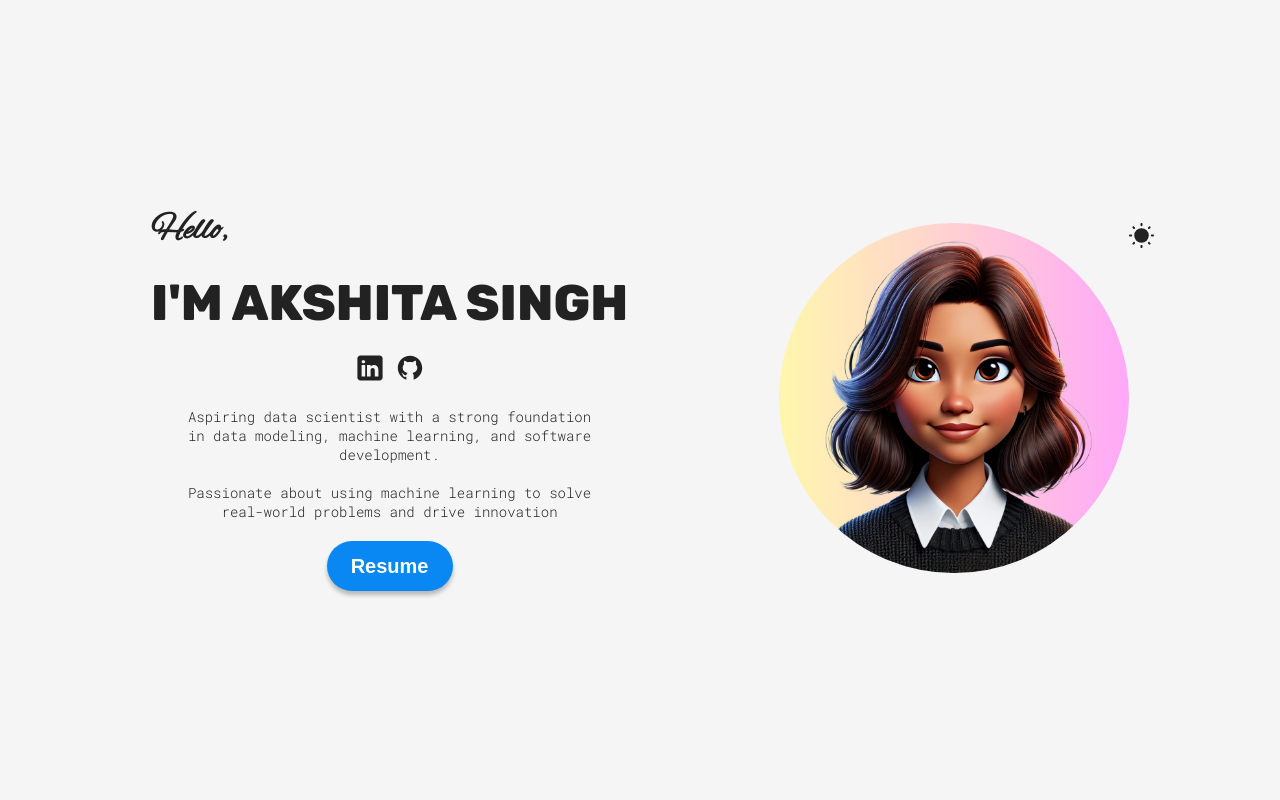
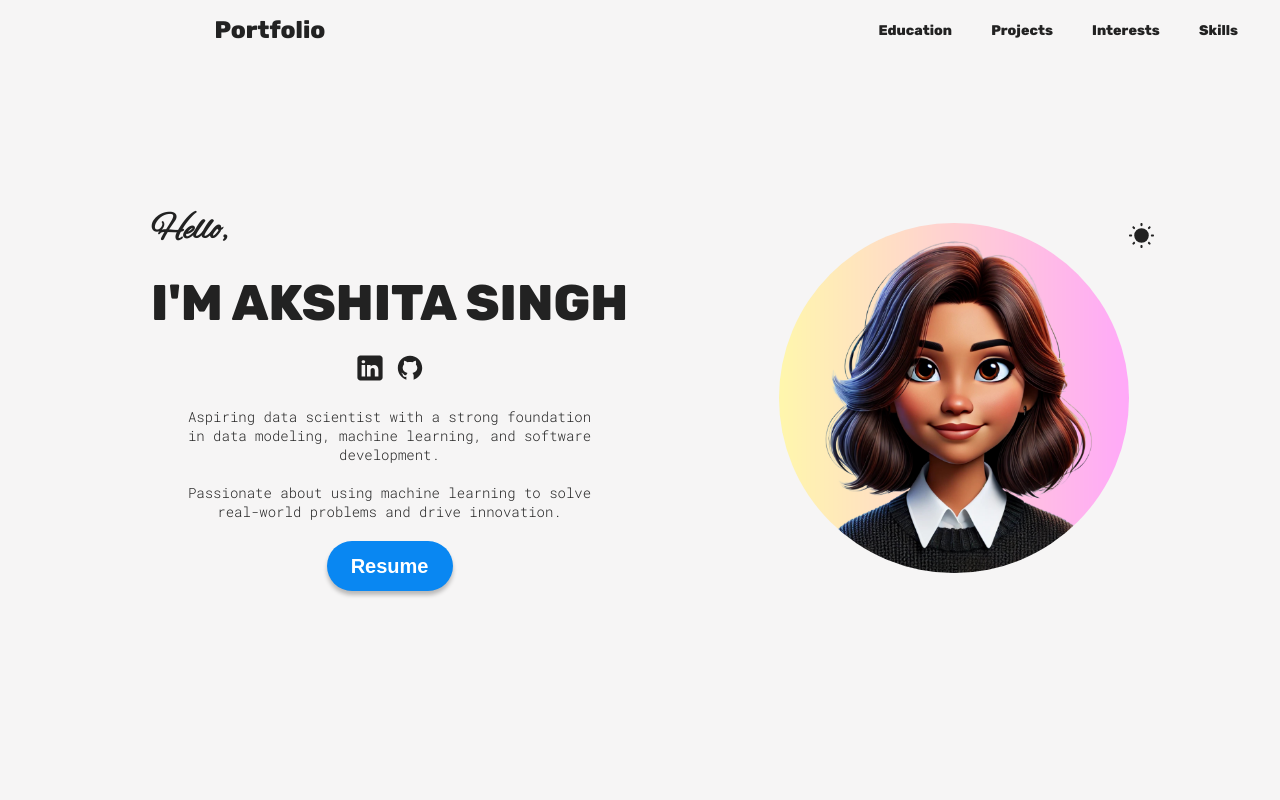
Before and after one commit to akshita-singh-2000/portfolio-website-react, a React (Vite) app: page / in a window 1280 px wide. Shown: the top 800 px of the page. Built offline with nearby package versions, Linux system fonts and the light colour scheme.

Commit message:
Updates on the flow

```diff
--- a/src/App.jsx
+++ b/src/App.jsx
@@ -4,7 +4,6 @@ import Projects from './sections/MyProjects/Projects'
 import Skills from './sections/Skills/Skills';
 import Interests from './sections/Interest/Interest';
 import Education from './sections/Education/Education';
-import Contact from './sections/Contact/Contact';
 
 // Components
 function App() {
@@ -15,7 +14,6 @@ function App() {
       <Projects/>
       <Interests />
       <Skills />
-      <Contact />
 
     </>
   );
--- a/src/sections/Intro/Intro.jsx
+++ b/src/sections/Intro/Intro.jsx
@@ -1,4 +1,4 @@
-
+import React, { useState } from 'react';
 import styles from './introStyle.module.css';
 import introImg from '../../assets/Profile-pic1.png';
 import sun from '../../assets/sun.svg';
@@ -9,9 +9,13 @@ import linkedinDark from '../../assets/linkedin-dark.svg';
 import githubDark from '../../assets/github-dark.svg';
 import CV from '../../assets/Akshita_Singh_Resume.pdf';
 import { useTheme } from '../../common/ThemeContext';
+import { X, Menu } from 'lucide-react'; // Ensure these icons are imported correctly
 
 function Intro() {
-    const {theme, toggleTheme} = useTheme();
+    const { theme, toggleTheme } = useTheme();
+    const [isMenuOpen, setIsMenuOpen] = useState(false);
+
+    const toggleMenu = () => setIsMenuOpen(!isMenuOpen);
 
     const themeIcon = theme === 'light' ? sun : moon;
     const linkedinIcon = theme === 'light' ? linkedinLight : linkedinDark;
@@ -19,33 +23,43 @@ function Intro() {
 
     return (
         <section id="intro" className={styles.container}>
-            <div className='styles.colorModeContainer'>
-                <img className={styles.intro} src={introImg} alt='Profile Picture of Akshita Singh'></img>
-                <img className={styles.colorMode} src={themeIcon} alt='Color mode icon' onClick={toggleTheme}/>
+            <nav className={`${styles.navbar} ${styles[theme]}`}>
+                <a href="/" className={styles.navbar_title}>Portfolio</a>
+                <div className={`${styles.navbar_menu} ${isMenuOpen ? styles.active : ''}`}>
+                    <ul className={styles.navbar_menu_items}>
+                        {['Education', 'Projects', 'Interests', 'Skills'].map((item) => (
+                            <li key={item}>
+                                <a href={`#${item}`} onClick={toggleMenu}>{item}</a>
+                            </li>
+                        ))}
+                    </ul>
+                </div>
+                <button className={styles.menu_toggle} onClick={toggleMenu}>
+                    {isMenuOpen ? <X size={24} /> : <Menu size={24} />}
+                </button>
+            </nav>
+            <div className={styles.colorModeContainer}>
+                <img className={styles.intro} src={introImg} alt='Profile of Akshita Singh' />
+                <img className={styles.colorMode} src={themeIcon} alt='Toggle color mode' onClick={toggleTheme} />
             </div>
             <div className={styles.info}>
-                <h2>
-                    Hello, <br/>
-                </h2>
-                <h1>I'm Akshita Singh
-                </h1>
+                <h2>Hello,<br /></h2>
+                <h1>I'm Akshita Singh</h1>
                 <span>
-                    <a href='https://www.linkedin.com/in/singh-akshi/' target='_blank'>
-                        <img src={linkedinIcon} alt='Linekdin icon'/>
+                    <a href='https://www.linkedin.com/in/singh-akshi/' target='_blank' rel="noopener noreferrer">
+                        <img src={linkedinIcon} alt='LinkedIn profile' />
                     </a>
-                    <a href='https://github.com/akshita-singh-2000' target='_blank'>
-                        <img src={githubIcon} alt='Github icon'/>
+                    <a href='https://github.com/akshita-singh-2000' target='_blank' rel="noopener noreferrer">
+                        <img src={githubIcon} alt='GitHub profile' />
                     </a>
-                    {/* <a href="mailto:singh.akshi@northeastern.edu">
-                        <img src={outlookIcon} alt="Outlook Email Icon"/>
-                    </a> */}
                 </span>
-                <p className={styles.description}> Aspiring data scientist with a strong foundation in data modeling, machine learning, and software development.
-                    <br/><br/>Passionate about using machine learning to solve real-world problems and drive innovation</p>
+                <p className={styles.description}>
+                    Aspiring data scientist with a strong foundation in data modeling, machine learning, and software development.
+                    <br /><br />
+                    Passionate about using machine learning to solve real-world problems and drive innovation.
+                </p>
                 <a href={CV} download>
-                    <button className="hover">
-                        Resume
-                    </button>
+                    <button className="hover">Resume</button>
                 </a>
             </div>
         </section>
--- a/src/sections/Intro/introStyle.module.css
+++ b/src/sections/Intro/introStyle.module.css
@@ -1,14 +1,14 @@
 .container {
     display: flex;
     flex-direction: column;
-    justify-content: center;
+    justify-content: flex-start;
     text-align: center;
-    height: 100dvh;
-    min-height: 500px;
+    height: 65dvh;
+    min-height: 100vh;
     max-height: 100%;
 
     .intro {
-      max-width: 200px;
+      max-width: 300px;
       border-radius: 50%;
     }
 
@@ -65,6 +65,68 @@
     }
   }
 
+  .navbar {
+    position:fixed; /* Changed from static */
+    top: 0;
+    left: 0;
+    right: 0;
+    display: flex;
+    justify-content: space-between;
+    align-items: center;
+    padding: 1rem 2rem;
+    z-index: 1000;
+    transition: background-color 0.3s ease, color 0.3s ease;
+    background-color: var(--background-color);
+    color: var(--text-color);
+}
+
+.navbar_title {
+    font-size: 1.5rem;
+    font-weight: bold;
+    text-decoration: none;
+    color: inherit;
+    font-family: 'Rubik', sans-serif;
+    margin-left: 15%;
+}
+
+.navbar_menu {
+    display: flex;
+}
+
+.navbar_menu_items {
+    display: flex;
+    list-style-type: none;
+    font-family: 'Rubik', sans-serif;
+    font-size: 14px;
+    margin: 0;
+    padding: 0;
+}
+
+.navbar_menu_items li {
+    margin-left: 1.2rem;
+}
+
+.navbar_menu_items a {
+    text-decoration: none;
+    color: inherit;
+    font-weight: 500;
+    transition: color 0.2s ease;
+    padding: 10px;
+}
+
+.navbar_menu_items a:hover {
+    color: #b13def;
+}
+
+.menu_toggle {
+    display: none;
+    background: none;
+    border: none;
+    color: inherit;
+    cursor: pointer;
+    padding: 0.5rem;
+}
+
   .colorModeContainer {
     position: relative;
   }
@@ -91,6 +153,36 @@
     gap: 20px;
   }
 
+  @media (max-width: 768px) {
+    .navbar_menu {
+        position: fixed;
+        top: 70px; /* Height of the navbar */
+        left: 0;
+        right: 0;
+        background-color: var(--background-color);
+        flex-direction: column;
+        align-items: center;
+        transform: translateY(-100%);
+        transition: transform 0.3s ease-in-out;
+    }
+
+    .navbar_menu.active {
+        transform: translateY(0);
+    }
+
+    .navbar_menu_items {
+        flex-direction: column;
+        width: 100%;
+    }
+
+    .navbar_menu_items li {
+        margin: 1rem 0;
+    }
+
+    .menu_toggle {
+        display: flex;
+    }
+}
   @media (width >= 800px) {
     .container {
       flex-direction: row-reverse;
--- a/src/sections/Projects/projectsStyles.module.css
+++ /dev/null
@@ -1,48 +0,0 @@
-.container {
-    display: flex;
-    flex-direction: column;
-    text-align: center;
-
-    img {
-      max-width: 250px;
-      align-self: center;
-      background-color: var(--project-card-bg);
-      border-radius: 20px;
-    }
-
-    a {
-      width: fit-content;
-      text-decoration: none;
-      color: #222;
-      transition: transform 200ms ease-in-out;
-    }
-
-    a:hover {
-      transform: scale(1.05);
-    }
-  }
-
-  .projectsContainer {
-    display: flex;
-    flex-direction: column;
-    align-items: center;
-    gap: 30px;
-  }
-
-  .sectionDescription{
-    margin-bottom: 20px;
-  }
-
-  p{
-    align-self: left;
-    font-size: 14px;
-  }
-
-  @media (width >= 800px) {
-    .projectsContainer {
-      flex-direction: row;
-      flex-wrap: wrap;
-      justify-content: space-evenly;
-      padding: 0 30px;
-    }
-  }
```
Also changed, not shown: src/sections/Projects/projects.jsx (deleted, +0 -38 lines).
